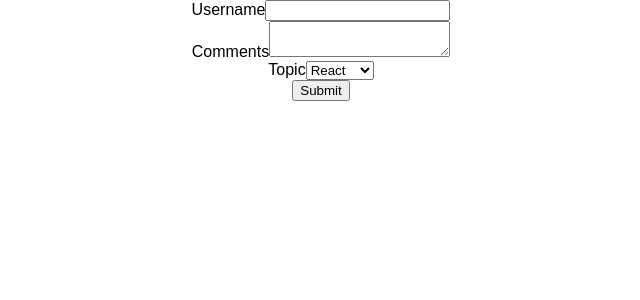
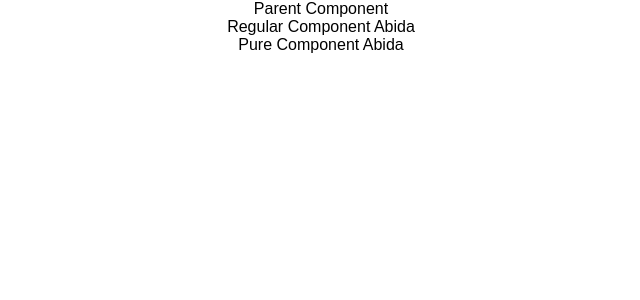
Before and after one commit to Meetkamal256/Learn-react-js, a React (Create React App) app in the folder hello-world/: page / in a window 1280 px wide. Shown: the top 300 px of the page, without its empty margins (319-959 px from the left). Built offline with nearby package versions, Linux system fonts and the light colour scheme.

Commit message:
pure components

```diff
--- a/hello-world/src/App.js
+++ b/hello-world/src/App.js
@@ -16,13 +16,17 @@ import NameList from './components/NameList';
 import Stylesheet from './components/Stylesheet';
 import Inline from './components/Inline'
 import Form from './components/Form'
+import LifeCycleA from './components/LifecycleA'
+import ParentComp from './components/ParentComp';
 
 
 class App extends Component {
   render() {
     return (
       <div className="App">
-        <Form />
+        <ParentComp />
+        {/* <LifeCycleA /> */}
+        {/* <Form /> */}
         {/* <Inline />
         <Stylesheet primary = {true} />         */}
         {/* <NameList></NameList>
--- a/hello-world/src/components/Form.js
+++ b/hello-world/src/components/Form.js
@@ -36,20 +36,21 @@ class Form extends Component {
     }
 
   render() {
+    const {username, comments, topic} = this.state
     return (
      <form onSubmit={this.handleSubmit}>
         <div>
           <div>
           <label>Username</label>
-            <input type="text" value={this.state.username} onChange={this.handleUsernameChange} />
+            <input type="text" value={username} onChange={this.handleUsernameChange} />
           </div>
            <div>
               <label>Comments</label>
-              <textarea value={this.state.comments} onChange={this.handleCommentsChange}></textarea>
+              <textarea value={comments} onChange={this.handleCommentsChange}></textarea>
             </div>
             <div>
               <label>Topic</label>
-              <select value={this.state.topic} onChange={this.handleTopicChange}>
+              <select value={topic} onChange={this.handleTopicChange}>
                 <option value="react">React</option>
                 <option value="angular">Angular</option>
                 <option value="vue">Vue</option>
--- /dev/null
+++ b/hello-world/src/components/LifecycleA.js
@@ -0,0 +1,34 @@
+import React, { Component } from 'react'
+import { LifeCycleB } from './LifecycleB'
+
+export class LifecycleA extends Component {
+    constructor(props) {
+      super(props)
+
+      this.state = {
+         name: 'Kamal'
+      }
+      console.log('LifecycleA constructor')
+    }
+
+    static getDerivedStateFromProps(props, state) {
+        console.log('LifeCycleA getDerivedStateFromProps')
+        return null
+    }
+
+    componentDidMount(){
+        console.log('LifeCycleA componentDidMount')
+    }
+
+  render() {
+    console.log('LifecycleA render')
+    return (
+        <div>
+             <div>LifeCycle A</div>
+             <LifeCycleB />
+        </div>
+    )
+  }
+}
+
+export default LifecycleA
--- /dev/null
+++ b/hello-world/src/components/LifecycleB.js
@@ -0,0 +1,30 @@
+import React, { Component } from 'react'
+
+export class LifeCycleB extends Component {
+    constructor(props) {
+      super(props)
+
+      this.state = {
+         name: 'Kamal'
+      }
+      console.log('LifeCycleB constructor')
+    }
+
+    static getDerivedStateFromProps(props, state) {
+        console.log('LifeCycleBLifeCycleB getDerivedStateFromProps')
+        return null
+    }
+
+    componentDidMount(){
+        console.log('LifeCycleBLifeCycleB componentDidMount')
+    }
+
+  render() {
+    console.log('LifeCycleB render')
+    return  <div>LifeCycle B</div>
+
+
+  }
+}
+
+export default LifeCycleB
--- a/hello-world/src/components/Message.js
+++ b/hello-world/src/components/Message.js
@@ -19,7 +19,7 @@ class Message extends Component{
         return (
             <div>
                 <h1>{this.state.message}</h1>
-                <button onClick = {() => this.changeMessage()}>Subscribe</button>
+                <button onClick={() => this.changeMessage()}>Subscribe</button>
             </div>
         )
     }
--- /dev/null
+++ b/hello-world/src/components/ParentComp.js
@@ -0,0 +1,33 @@
+import React, { Component } from 'react'
+import RegComp from './RegComp';
+import PureComp from './PureComp';
+
+
+class ParentComp extends Component {
+    constructor(props){
+        super(props)
+        this.state = {
+            name: 'Abida'
+        }
+    }
+
+    componentDidMount(){
+        setInterval(() =>{
+        this.setState({
+           name: 'Abida'
+        })
+        }, 2000)
+    }
+
+  render() {
+    return (
+      <div>
+        Parent Component
+        <RegComp name={this.state.name} />
+        <PureComp name={this.state.name} />
+        </div>
+    )
+  }
+}
+
+export default ParentComp
--- /dev/null
+++ b/hello-world/src/components/PureComp.js
@@ -0,0 +1,11 @@
+import React, { PureComponent } from 'react'
+
+class PureComp extends PureComponent {
+  render() {
+    return (
+      <div>Pure Component {this.props.name}</div>
+    )
+  }
+}
+
+export default PureComp
--- /dev/null
+++ b/hello-world/src/components/RegComp.js
@@ -0,0 +1,11 @@
+import React, { Component } from 'react'
+
+export class RegComp extends Component {
+  render() {
+    return (
+      <div>Regular Component {this.props.name}</div>
+    )
+  }
+}
+
+export default RegComp
```
